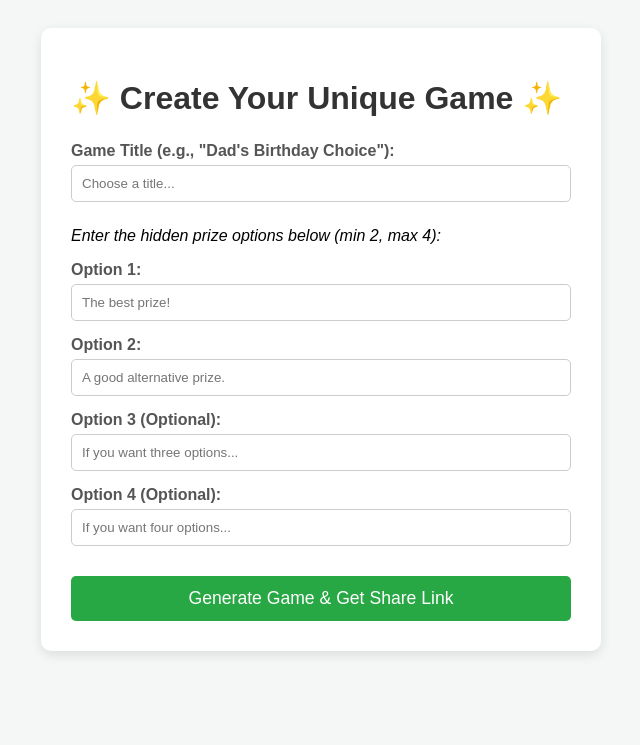
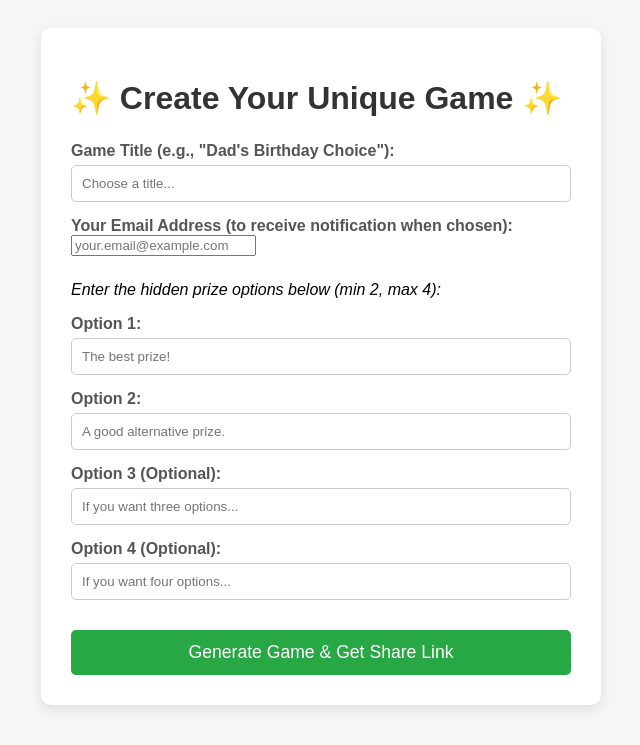
Before and after one commit to Kk-930/pickone, a Flask app: page /create in a window 1280 px wide. Shown: the top 745 px of the page, without its empty margins (319-959 px from the left). Run offline with Flask 3, Linux system fonts and the light colour scheme.

Commit message:
Feature: Added custom game creator and share links

```diff
--- a/app.py
+++ b/app.py
@@ -2,6 +2,8 @@
 from flask_sqlalchemy import SQLAlchemy
 import secrets
 import os
+import smtplib
+from email.message import EmailMessage
 import json # Used to store prize list as a JSON string
 
 # --- Configuration ---
@@ -19,10 +21,56 @@
 
 db = SQLAlchemy(app)
 
+# --- Email Configuration ---
+# NOTE: Set these environment variables in Render's dashboard!
+SMTP_SERVER = os.environ.get('SMTP_SERVER')  # e.g., 'smtp.gmail.com'
+SMTP_PORT = os.environ.get('SMTP_PORT')      # e.g., '587' or '465'
+SMTP_USERNAME = os.environ.get('SMTP_USERNAME') # Your sending email address
+SMTP_PASSWORD = os.environ.get('SMTP_PASSWORD') # Your app-specific password
+
+def send_notification_email(recipient_email, game_title, selected_prize, game_url):
+    if not all([SMTP_SERVER, SMTP_PORT, SMTP_USERNAME, SMTP_PASSWORD]):
+        print("EMAIL CONFIGURATION MISSING. Notification not sent.")
+        return
+
+    try:
+        msg = EmailMessage()
+        msg['Subject'] = f"🎁 Game Reveal: '{game_title}' Has Been Picked!"
+        msg['From'] = SMTP_USERNAME
+        msg['To'] = recipient_email
+
+        body = f"""
+        Hello!
+
+        Your game, '{game_title}', has been played and the prize has been revealed!
+
+        The recipient chose: "{selected_prize}"
+
+        You can view the final, permanent result here:
+        {game_url}
+
+        Happy Gifting!
+        """
+        msg.set_content(body)
+
+        # Connect to the SMTP server
+        with smtplib.SMTP(SMTP_SERVER, int(SMTP_PORT)) as server:
+            server.starttls()  # Use TLS encryption
+            server.login(SMTP_USERNAME, SMTP_PASSWORD)
+            server.send_message(msg)
+            print(f"Successfully sent notification to {recipient_email}")
+
+    except Exception as e:
+        print(f"Error sending email: {e}")
+
+# --- END: ADD EMAIL CONFIGURATION AND FUNCTION HERE ---
+
+
 # --- Database Model ---
 class Game(db.Model):
     id = db.Column(db.Integer, primary_key=True)
     title = db.Column(db.String(100), nullable=False)
+    creator_email = db.Column(db.String(100), nullable=True)
     # The prize options are stored as a JSON string
     options_json = db.Column(db.Text, nullable=False)
     # The winning choice is stored here (index, not number)
@@ -98,6 +146,12 @@
                 # 2. Record the choice in the database
                 game.chosen_index = chosen_index
                 db.session.commit()
+		# --- NEW: SEND NOTIFICATION EMAIL ---
+                selected_prize = options[chosen_index]
+                game_url = request.url
+                send_notification_email(game.creator_email, game.title, selected_prize, game_url)
+                # -----------------------------------
+
                 # Redirect to GET to show the result
                 return redirect(url_for('game_page', game_id=game_id))
             else:
--- a/templates/create.html
+++ b/templates/create.html
@@ -20,6 +20,9 @@
             <label for="title">Game Title (e.g., "Dad's Birthday Choice"):</label>
             <input type="text" id="title" name="title" required placeholder="Choose a title...">
 
+	    <label for="creator_email">Your Email Address (to receive notification when chosen):</label>
+            <input type="email" id="creator_email" name="creator_email" required placeholder="your.email@example.com">
+
             <p style="margin-top: 25px; font-style: italic;">Enter the hidden prize options below (min 2, max 4):</p>
 
             <label for="option_1">Option 1:</label>
```
